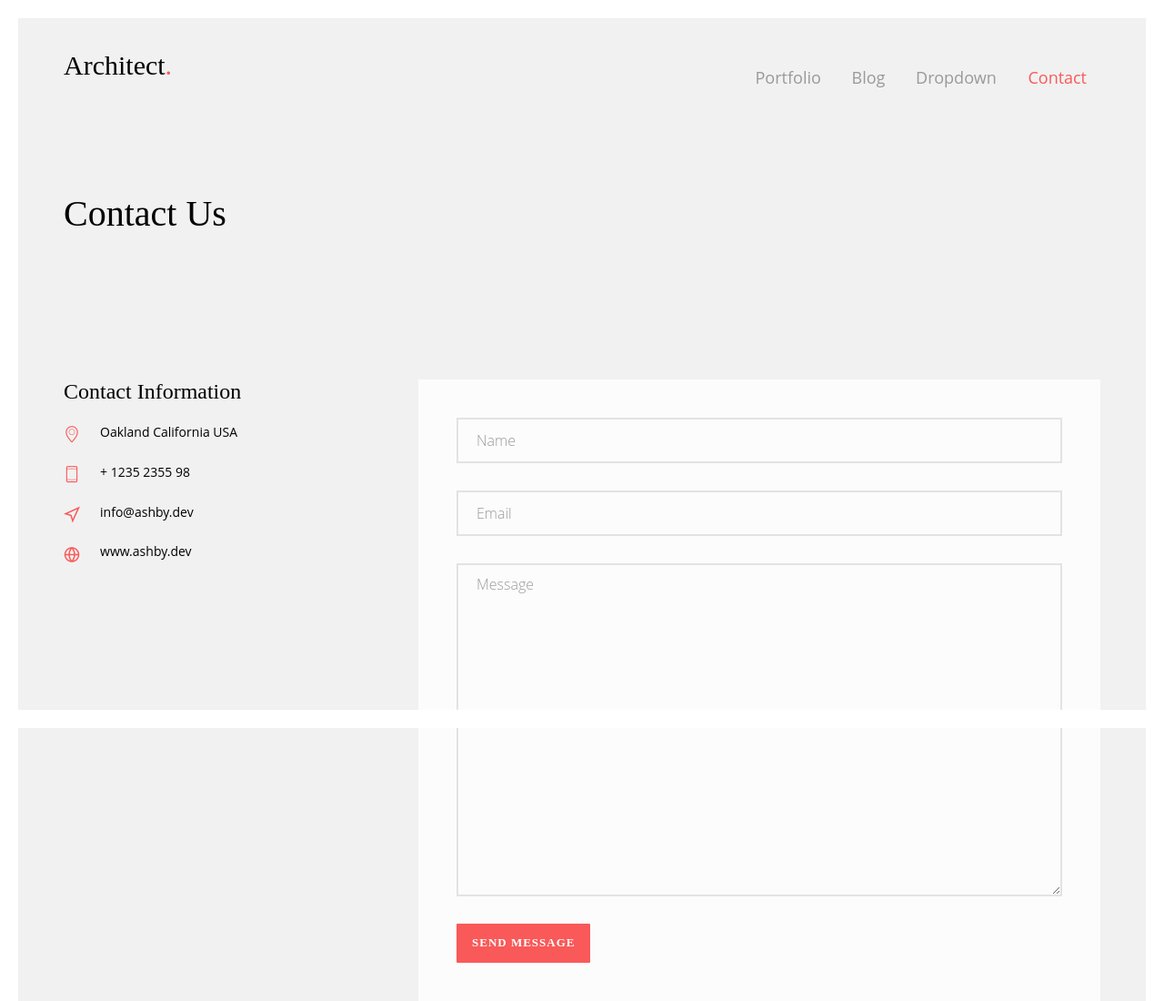
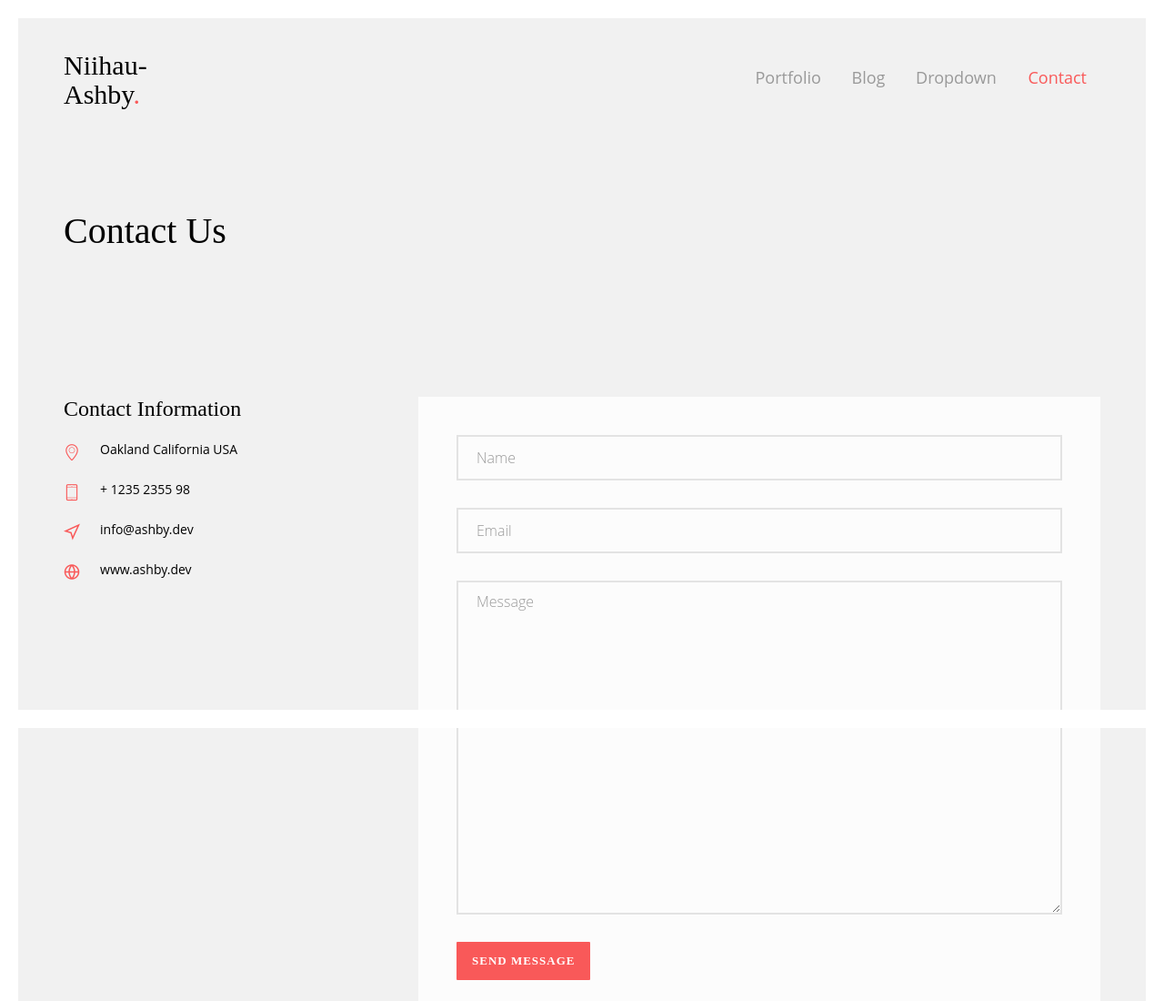
Before and after one commit to ckashby/ashby, a plain HTML site: page contact.html in a window 1280 px wide. Shown: the top 1100 px of the page at 91% size. Drawn offline with Linux system fonts and the light colour scheme; files whose address does not match are found by name.

Commit message:
add Niihau-Ashby to header

```diff
--- a/contact.html
+++ b/contact.html
@@ -55,7 +55,7 @@
 			<div class="top-menu">
 				<div class="row">
 					<div class="col-sm-2">
-						<div id="fh5co-logo"><a href="index.html">Architect<span>.</span></a></div>
+						<div id="fh5co-logo"><a href="index.html">Niihau-Ashby<span>.</span></a></div>
 					</div>
 					<div class="col-sm-10 text-right menu-1">
 						<ul>
```
Also changed, not shown: index.html (+1 -1 lines), single.html (+1 -1 lines).
